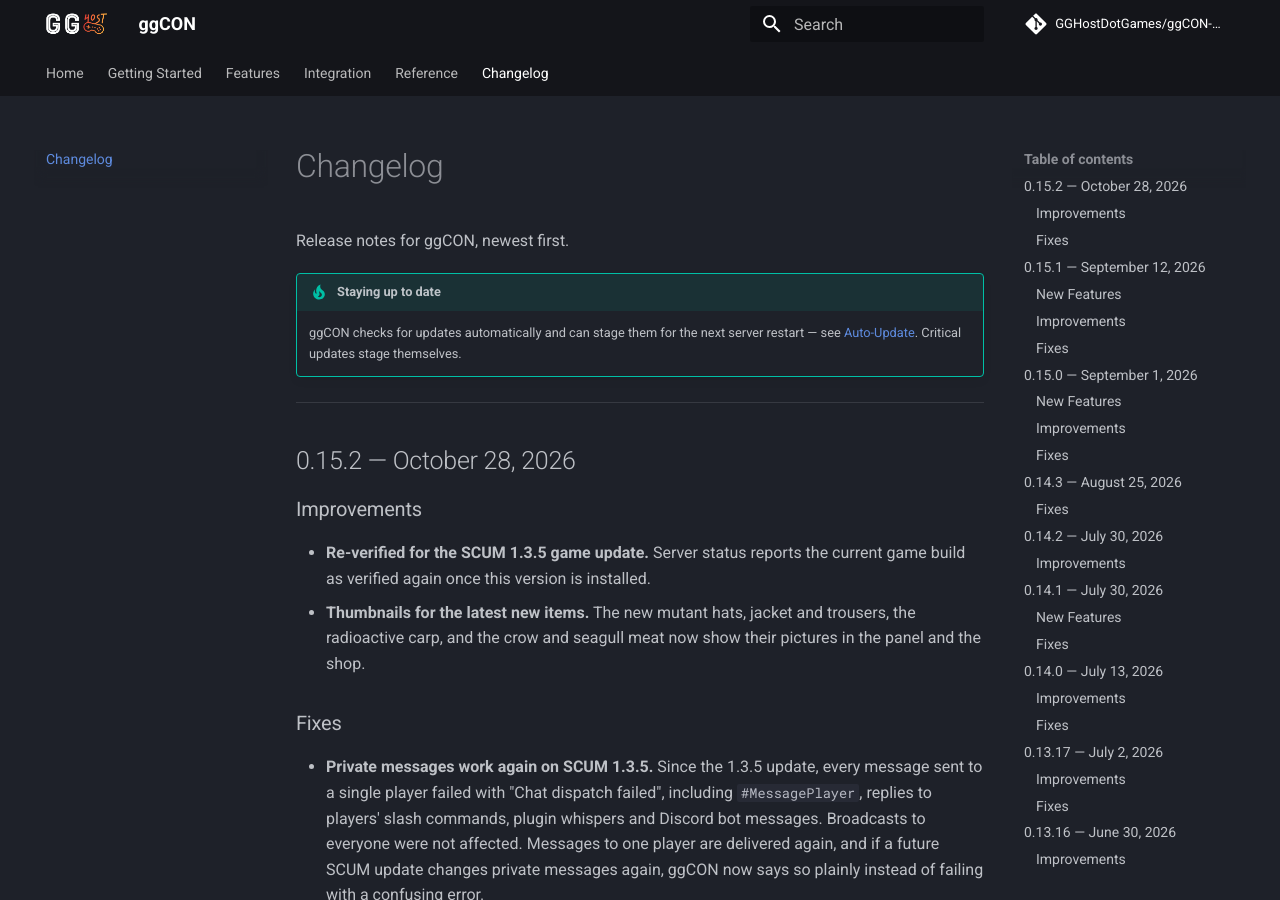
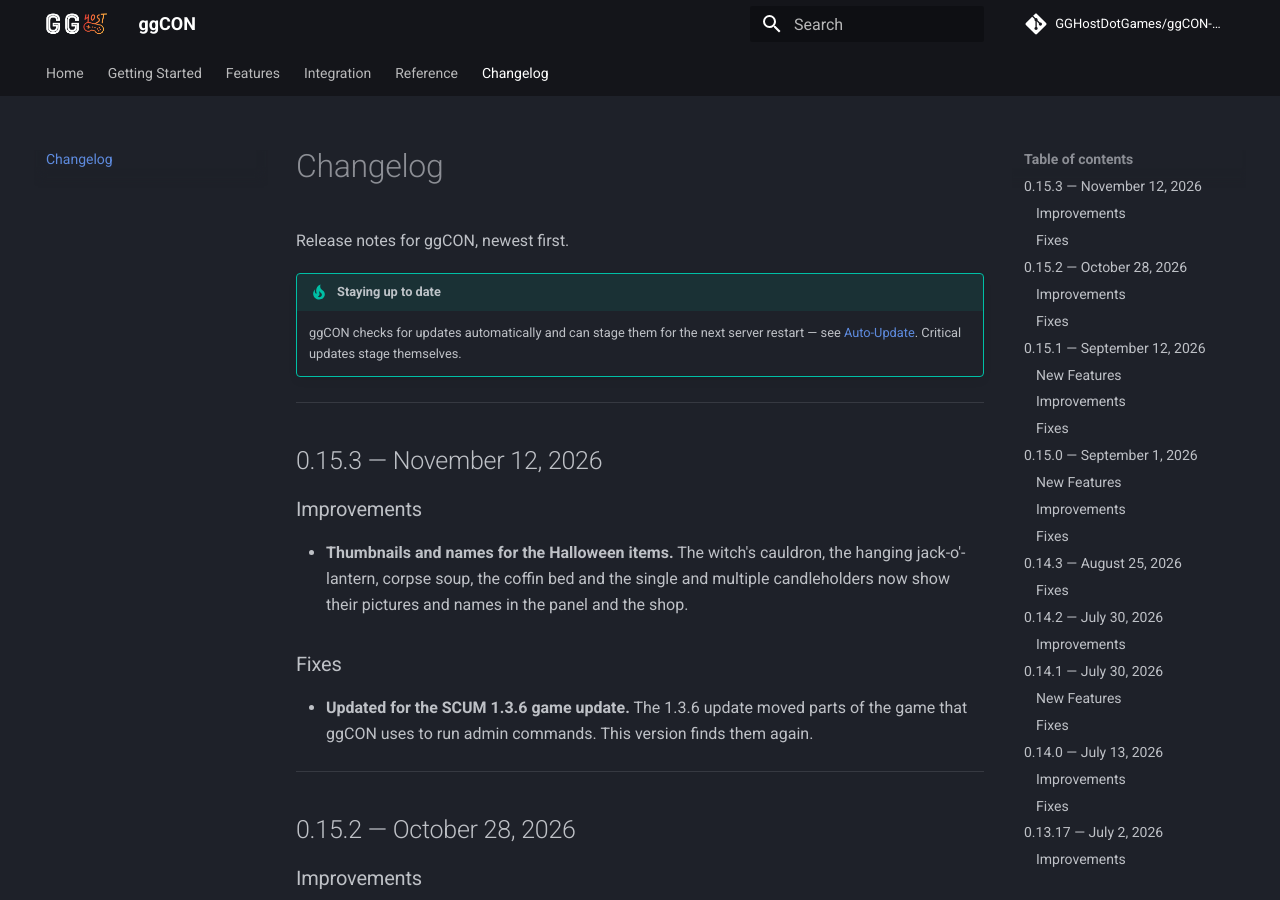
Before and after one commit to GGHostDotGames/ggCON-docs, an MkDocs documentation site: the page built from docs/changelog.md, in a window 1280 px wide and 900 px high. Built offline with MkDocs 1.6.1 and Material for MkDocs 9.7.7, drawn with Linux system fonts in a browser that asks for light colours; comment, search, counter and statistics services are not loaded.

Commit message:
Changelog: v0.15.3
Co-Authored-By: Claude <noreply@anthropic.com>

```diff
--- a/docs/changelog.md
+++ b/docs/changelog.md
@@ -4,6 +4,16 @@ Release notes for ggCON, newest first.
 
 !!! tip "Staying up to date"
     ggCON checks for updates automatically and can stage them for the next server restart — see [Auto-Update](auto-update.md). Critical updates stage themselves.
+
+---
+
+## 0.15.3 — November 12, 2026
+
+### Improvements
+- **Thumbnails and names for the Halloween items.** The witch's cauldron, the hanging jack-o'-lantern, corpse soup, the coffin bed and the single and multiple candleholders now show their pictures and names in the panel and the shop.
+
+### Fixes
+- **Updated for the SCUM 1.3.6 game update.** The 1.3.6 update moved parts of the game that ggCON uses to run admin commands. This version finds them again.
 
 ---
 
```
